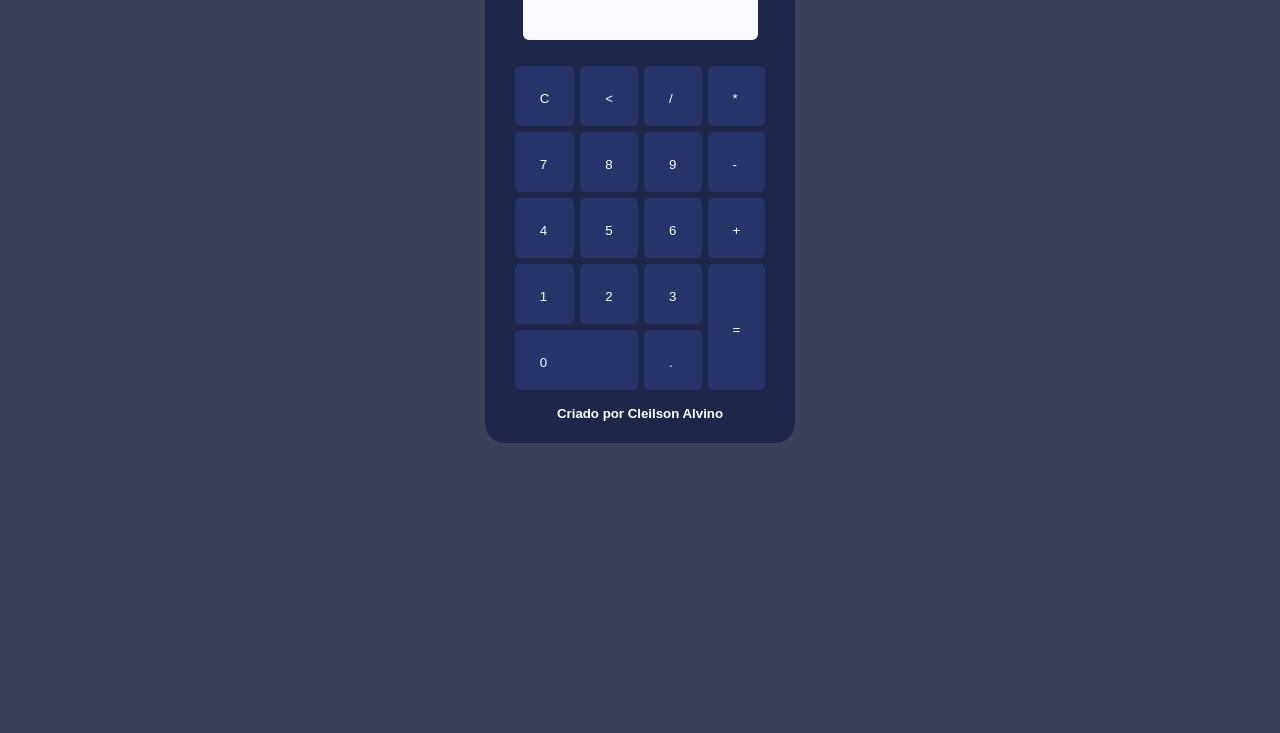
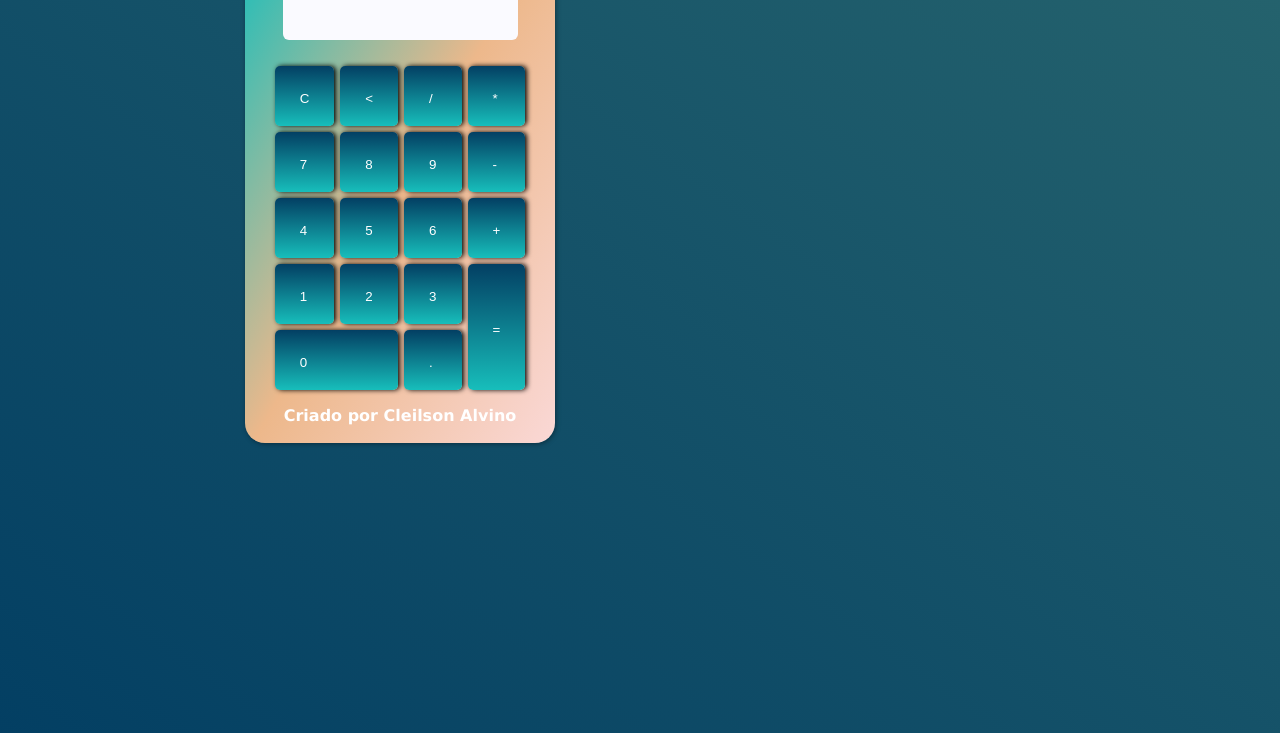
Before and after one commit to cleilsonalvino/meus-projetos, a plain HTML site: page calculadora/index.html in a window 1280 px wide. Shown: the part 187-920 px from the top of the page. Before the commit the page ends 800 px from the top, so only its background shows below. Drawn offline with Linux system fonts and the light colour scheme.

Commit message:
update calculadora

```diff
--- a/calculadora/estilo/style.css
+++ b/calculadora/estilo/style.css
@@ -5,29 +5,33 @@
 }
 
 body {
-  background-color: #3A405A;
-
+  background-image: linear-gradient(35deg, #033F63, #28666E);
+  background-repeat: no-repeat;
+  height: 100vh;
+  width: 100vh;
 }
 
-.calculadora {
-  width: 300px;
-  height: 500px;
-  margin: 15vh auto;
-  padding: 5px;
-  background-color: #1E2749;
-  border-radius: 20px;
+h5 {
+  text-align: center;
+  font-family: Verdana, Geneva, Tahoma, sans-serif;
+  font-size: medium;
+  font-weight: 900;
+  padding-top: 10px;
+  color: white;
+}
 
-}
 
 table {
  border-spacing: 6px;
  padding-top: 20px;
  margin: auto;
 
+
 }
 
 td {
-   background-color: #273469;
+   background-image: linear-gradient(#033F63, #17BEBB);
+   box-shadow: 2px 0px 5px rgba(0, 0, 0, 0.986);
    padding: 5px;
    width: 40px;
    height: 50px;
@@ -35,13 +39,11 @@ td {
 
 }
 
-.calculadora > h1 {
-  padding: 10px 0px 5px 0px;
-  color: white;
-  text-align: center;
-  font-family: "Arial";
+td:hover {
+  background-image: linear-gradient( #17BEBB,#033F63);
+   box-shadow: 2px 0px 5px rgba(0, 0, 0, 0.986);
+}
 
-}
 
 
 p {
@@ -54,7 +56,8 @@ p {
   color: Black;
   border-radius: 6px;
   font-size: 24px;
-  font-family: "Arial";
+  font-weight: bolder;
+  font-family: 'Courier New', Courier, monospace;
 
 }
 
@@ -69,9 +72,23 @@ button {
 
 }
 
-h5 {
+
+.calculadora {
+  width: 300px;
+  height: 500px;
+  margin: 15vh auto;
+  padding: 5px;
+  background-image: linear-gradient(120deg, #17BEBB,#EDB88B, #FAD8D6);
+  border-radius: 20px;
+  box-shadow: 1px 1px 5px #00000062;
+
+
+}
+
+.calculadora > h1 {
+  padding: 10px 0px 5px 0px;
+  color: white;
   text-align: center;
   font-family: "Arial";
-  padding-top: 10px;
-  color: white;
+
 }
```
